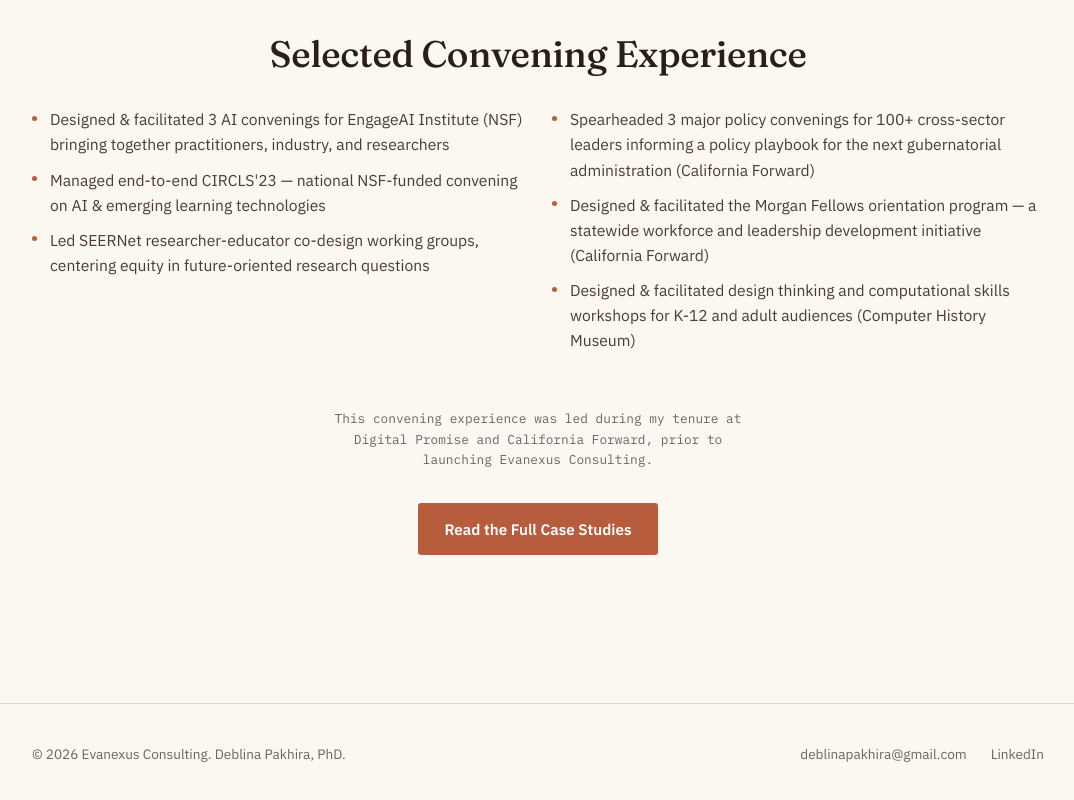
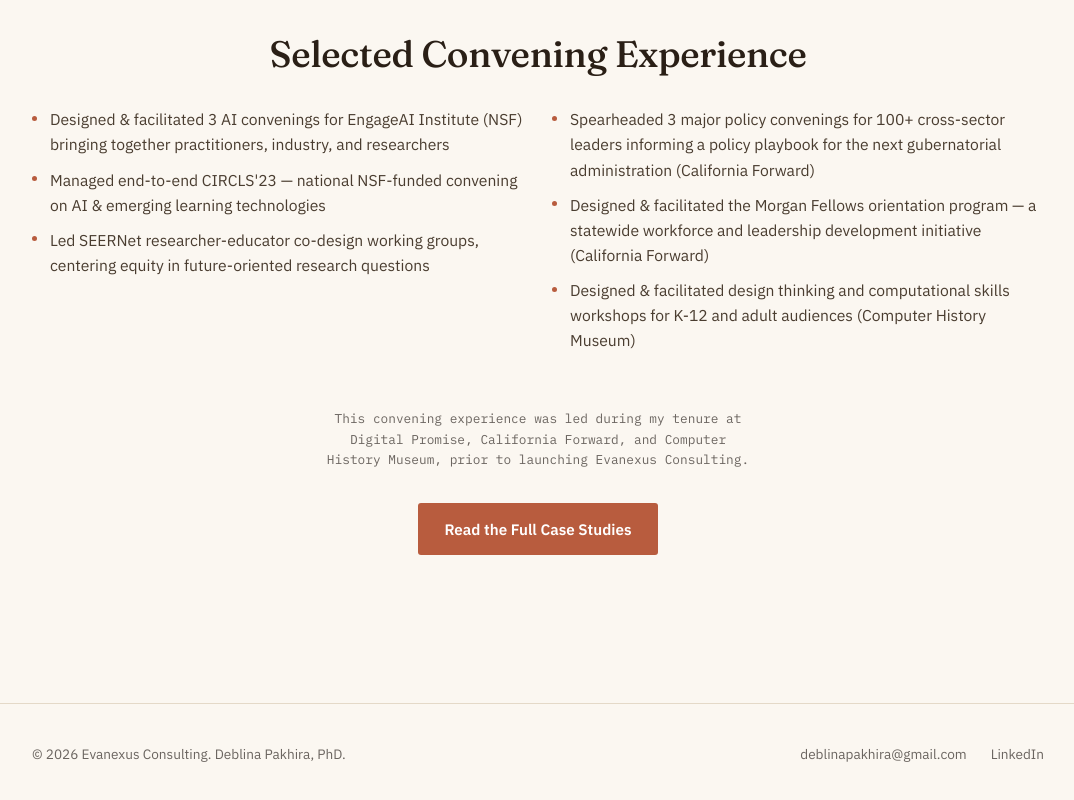
Before and after one commit to deblinapakhira-lang/evanexus-consulting, a plain HTML site: page about.html in a window 1280 px wide. Shown: the part 2030-2830 px from the top of the page, without its empty margins (102-1176 px from the left). Drawn offline with Linux system fonts and the light colour scheme.

Commit message:
Update about.html

```diff
--- a/about.html
+++ b/about.html
@@ -119,7 +119,7 @@
           <li>Designed &amp; facilitated design thinking and computational skills workshops for K-12 and adult audiences (Computer History Museum)</li>
         </ul>
       </div>
-      <p class="mono-stat fade-up" style="max-width:56ch; margin:24px auto 0;">This convening experience was led during my tenure at Digital Promise and California Forward, prior to launching Evanexus Consulting.</p>
+      <p class="mono-stat fade-up" style="max-width:56ch; margin:24px auto 0;">This convening experience was led during my tenure at Digital Promise, California Forward, and Computer History Museum, prior to launching Evanexus Consulting.</p>
       <div style="margin-top:32px;">
         <a href="case-studies.html" class="btn btn-primary">Read the Full Case Studies</a>
       </div>
```
